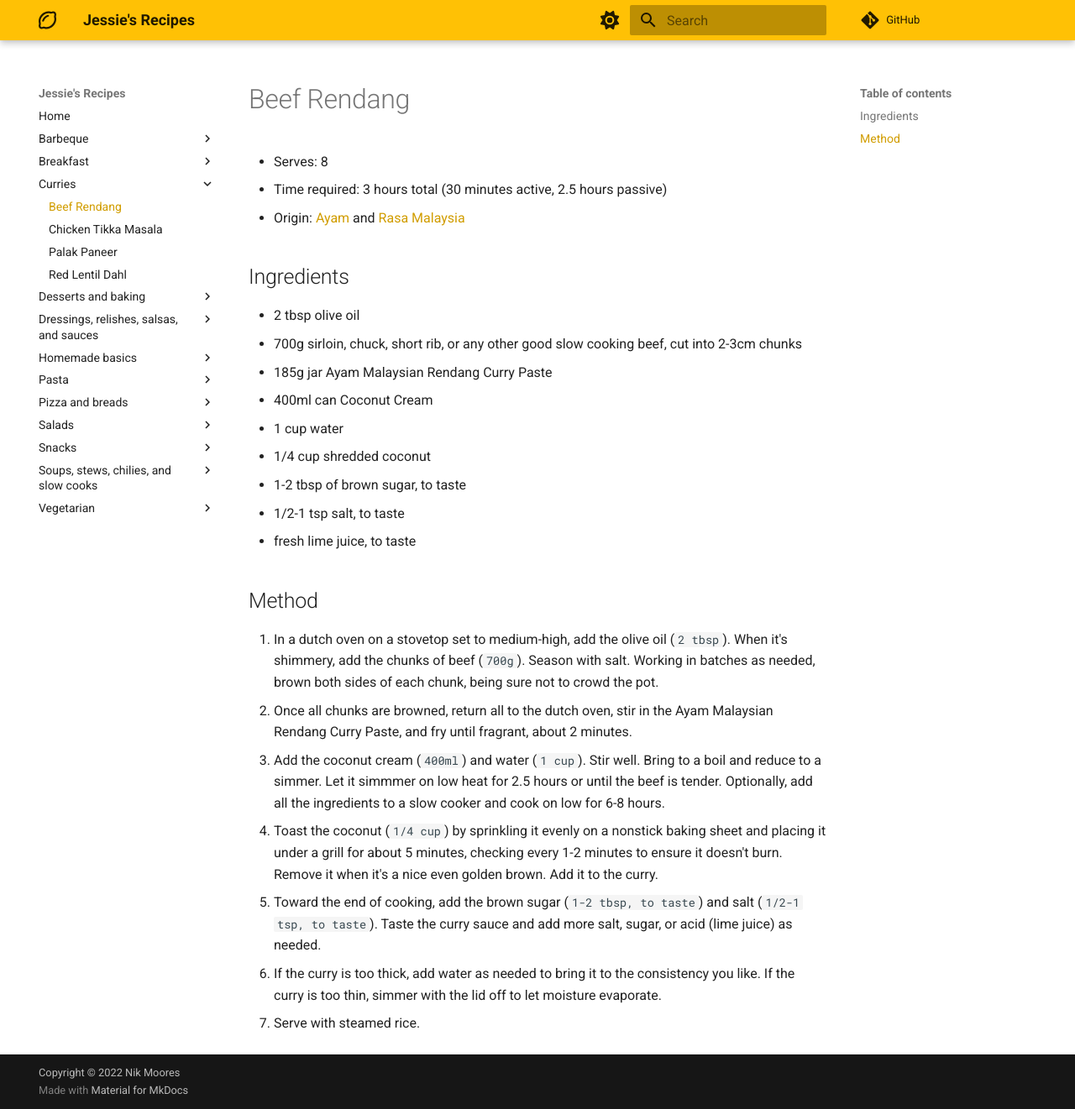
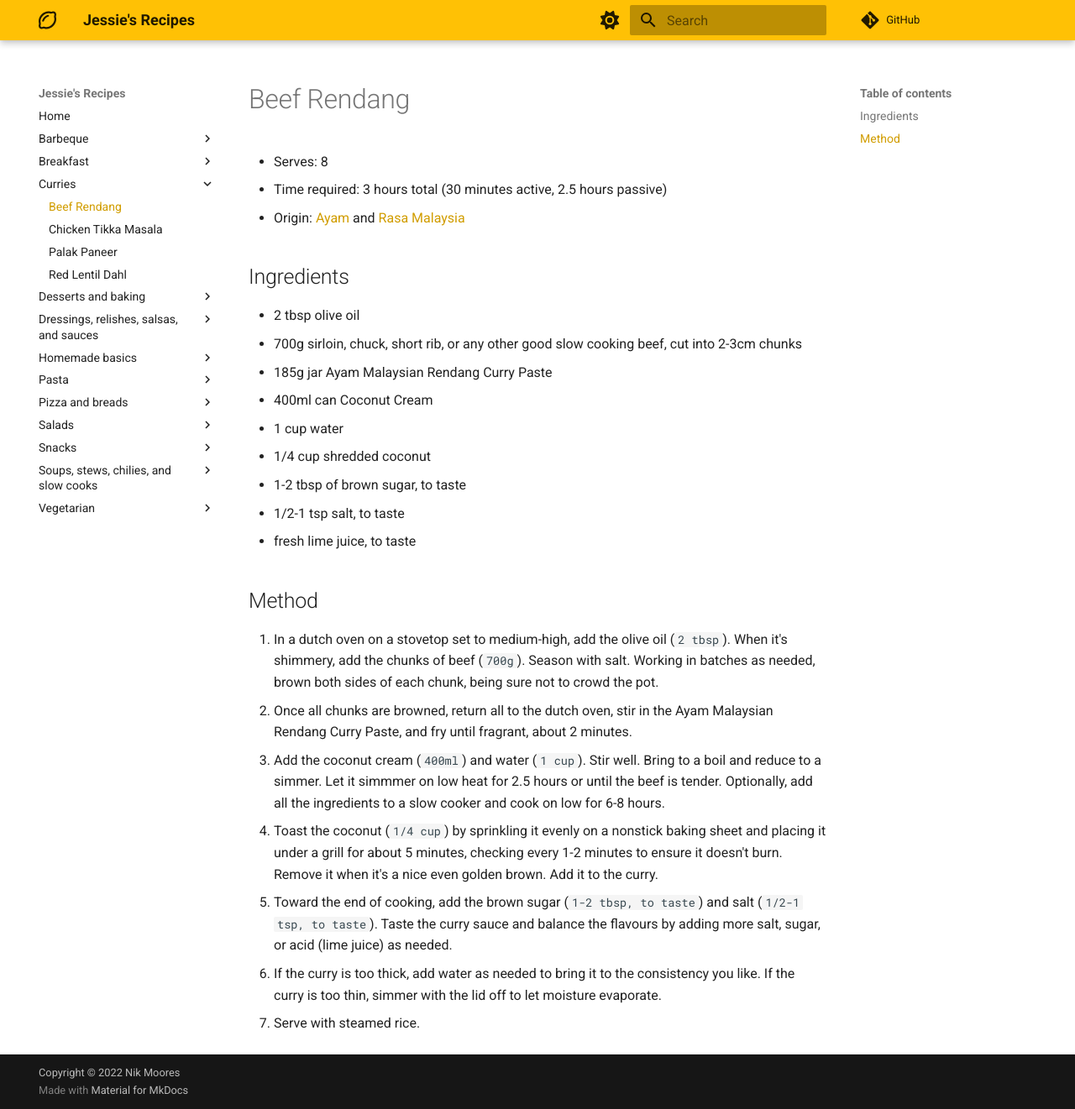
Before and after one commit to Adroz/recipe-database, an MkDocs documentation site: the page built from docs/curries/beef rendang.md, in a window 1280 px wide and 1321 px high. Shown: the whole window at 84% size. Built offline with MkDocs 1.6.1 and Material for MkDocs 9.7.7, drawn with Linux system fonts in a browser that asks for light colours; comment, search, counter and statistics services are not loaded.

Commit message:
Update beef rendang.md

```diff
--- a/docs/curries/beef rendang.md
+++ b/docs/curries/beef rendang.md
@@ -19,6 +19,6 @@
 1. Once all chunks are browned, return all to the dutch oven, stir in the Ayam Malaysian Rendang Curry Paste, and fry until fragrant, about 2 minutes.
 1. Add the coconut cream (`400ml`) and water (`1 cup`). Stir well. Bring to a boil and reduce to a simmer. Let it simmmer on low heat for 2.5 hours or until the beef is tender. Optionally, add all the ingredients to a slow cooker and cook on low for 6-8 hours.
 1. Toast the coconut (`1/4 cup`) by sprinkling it evenly on a nonstick baking sheet and placing it under a grill for about 5 minutes, checking every 1-2 minutes to ensure it doesn't burn. Remove it when it's a nice even golden brown. Add it to the curry.
-1. Toward the end of cooking, add the brown sugar (`1-2 tbsp, to taste`) and salt (`1/2-1 tsp, to taste`). Taste the curry sauce and add more salt, sugar, or acid (lime juice) as needed.
+1. Toward the end of cooking, add the brown sugar (`1-2 tbsp, to taste`) and salt (`1/2-1 tsp, to taste`). Taste the curry sauce and balance the flavours by adding more salt, sugar, or acid (lime juice) as needed.
 1. If the curry is too thick, add water as needed to bring it to the consistency you like. If the curry is too thin, simmer with the lid off to let moisture evaporate.
 1. Serve with steamed rice.
```
